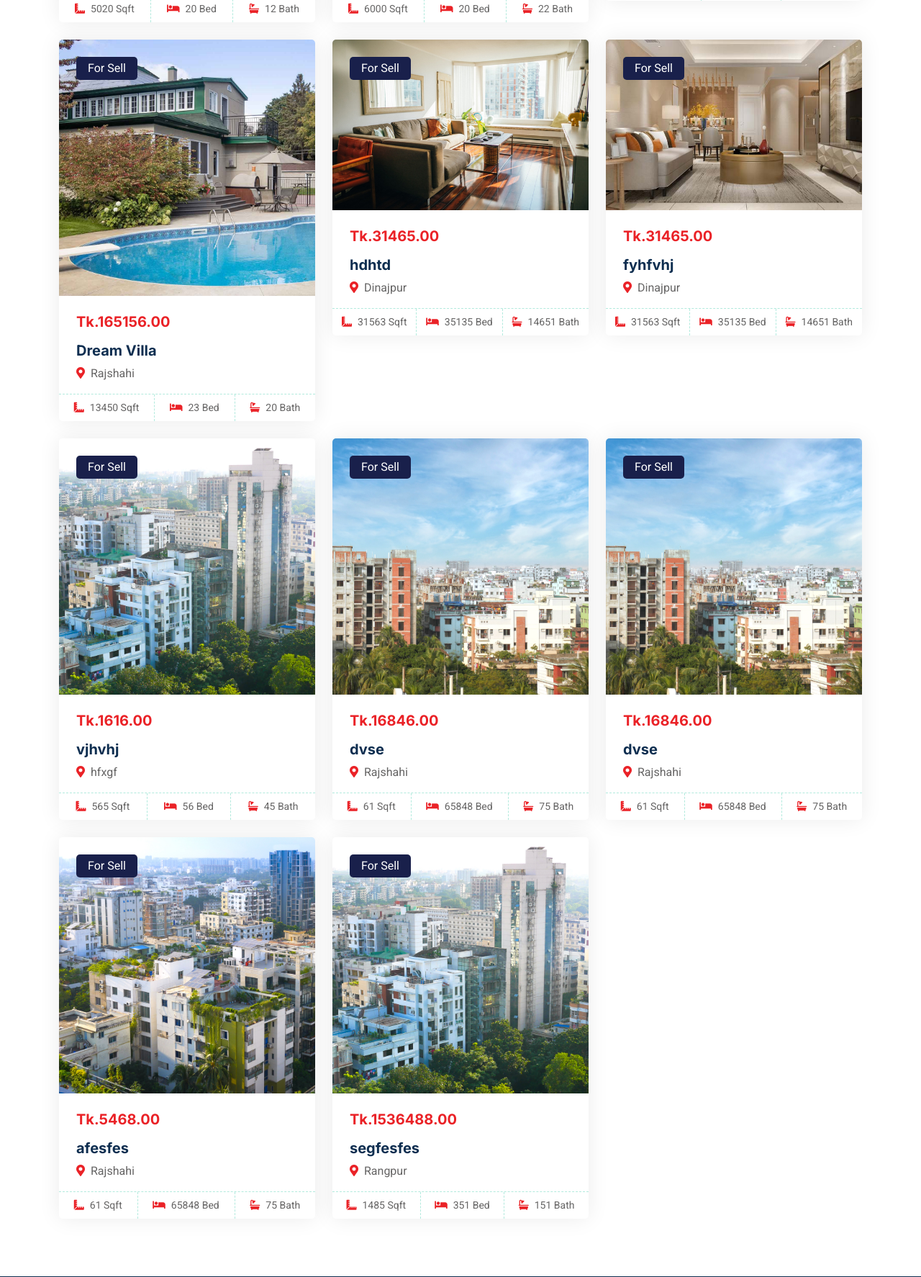
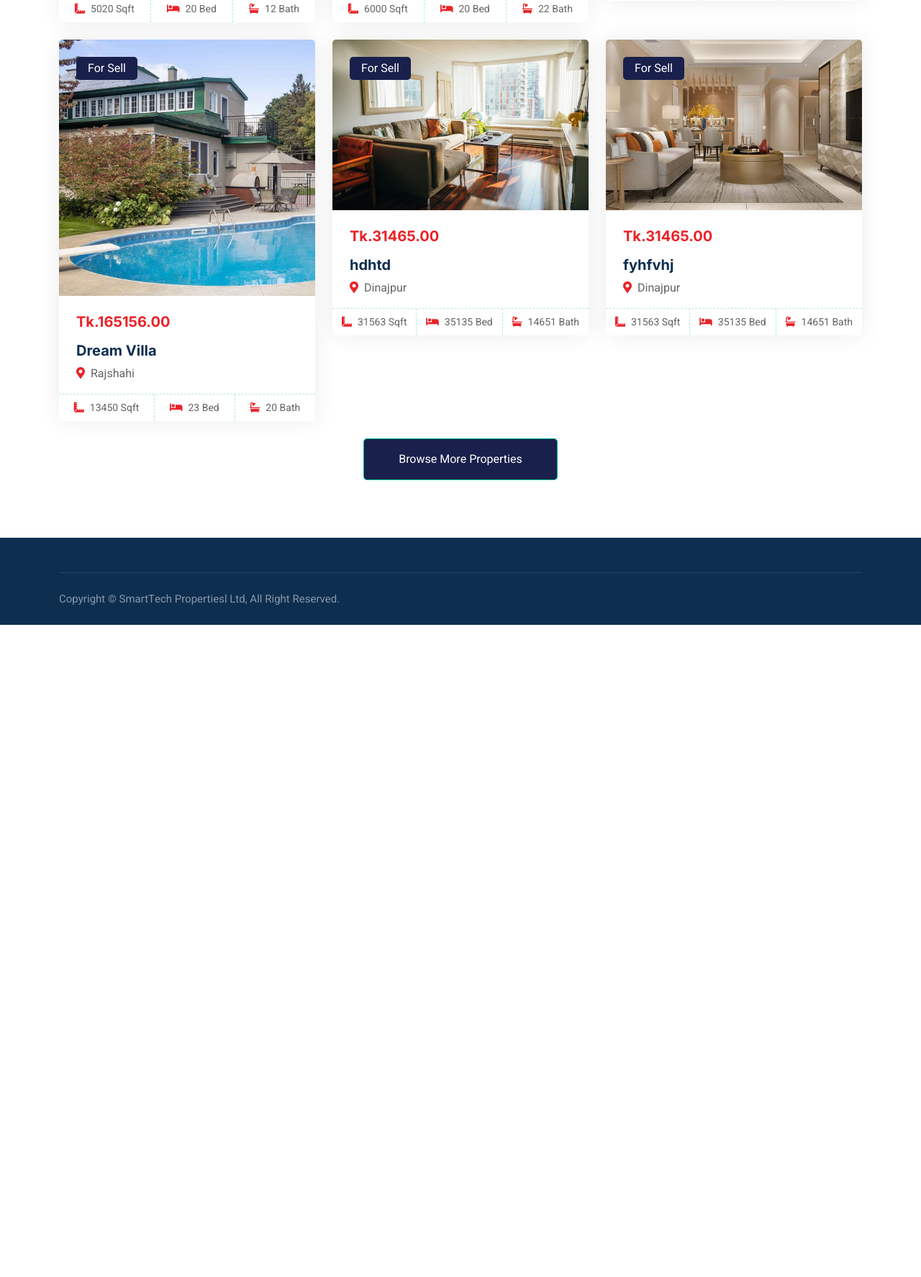
Before and after one commit to NihalSWE/Realstate_Website-SPL-, a Django app: page /property/ in a window 1280 px wide. Shown: the part 1076-2850 px from the top of the page at 72% size. After the commit the page ends 1944 px from the top, so only its background shows below. Run offline with Django 4.2, Linux system fonts and the light colour scheme; data comes from the database, SQL or seed files in the repository; both versions use the stored data as it was after the commit; some libraries are stand-ins or nearby versions.

Commit message:
Displaying properties at home page and property-list page  problem fix

```diff
--- a/properties/templates/properties/property-list.html
+++ b/properties/templates/properties/property-list.html
@@ -5,9 +5,6 @@ Property List
 
 {% block body %}
 {% load static %}
-
-
-
 
 <!-- Header Start -->
 <div class="container-fluid header bg-white p-0">
@@ -33,34 +30,40 @@ Property List
 </div>
 <!-- Header End -->
 
-
      <!-- Search Start -->
      <div class="container-fluid bg-primary mb-5 wow fadeIn" data-wow-delay="0.1s" style="padding: 35px;">
         <div class="container">
-        <form method="GET" action="{% url 'property' %}">
-            <div class="row align-items-center g-2">
+            <div class="row g-2">
+                <div class="col-md-10">
+                    <div class="row g-2">
                         <div class="col-md-4">
-                    <input type="text" name="keyword" class="form-control border-0 py-3" placeholder="Search Keyword" value="{{ keyword }}">
+                            <input type="text" class="form-control border-0 py-3" placeholder="Search Keyword">
                         </div>
-                <div class="col-md-3">
-                    <select name="property_type" class="form-select border-0 py-3">
-                        <option value="" {% if not property_type %}selected{% endif %}>Property Type</option>
-                        {% for key, value in PROPERTY_TYPES %}
-                        <option value="{{ key }}" {% if property_type == key %}selected{% endif %}>{{ value }}</option>
-                        {% endfor %}
+                        <div class="col-md-4">
+                            <select class="form-select border-0 py-3">
+                                <option selected>Property Type</option>
+                                <option value="1">Property Type 1</option>
+                                <option value="2">Property Type 2</option>
+                                <option value="3">Property Type 3</option>
                             </select>
                         </div>
-                <div class="col-md-3">
-                    <input type="text" name="location" class="form-control border-0 py-3" placeholder="Location" value="{{ location }}">
+                        <div class="col-md-4">
+                            <select class="form-select border-0 py-3">
+                                <option selected>Location</option>
+                                <option value="1">Location 1</option>
+                                <option value="2">Location 2</option>
+                                <option value="3">Location 3</option>
+                            </select>
+                        </div>
+                    </div>
                 </div>
                 <div class="col-md-2">
-                    <button type="submit" class="btn btn-dark border-0 w-100 py-3">Search</button>
+                    <button class="btn btn-dark border-0 w-100 py-3">Search</button>
                 </div>
             </div>
-        </form>
         </div>
     </div>
-<!-- Search End -->
+    <!--Search End -->
 
 <!-- Property List Start -->
 <div class="container-xxl py-5">
@@ -85,9 +88,8 @@ Property List
         </div>
         <div class="tab-content">
             <div id="tab-1" class="tab-pane fade show p-0 active">
-                <div class="row g-4">
-                    {% for property in properties %}
-                    {% if property.property_type == 'sell' %}
+                <div class="row g-4" id="property-list">
+                    {% for property in for_sell_properties %}
                     <div class="col-lg-4 col-md-6 wow fadeInUp" data-wow-delay="0.1s">
                         <div class="property-item rounded overflow-hidden">
                             <div class="position-relative overflow-hidden">
@@ -108,24 +110,20 @@ Property List
                             </div>
                         </div>
                     </div>
-                    {% endif %}
                     {% endfor %}
                 </div>
-            </div>
-            <div id="tab-2" class="tab-pane fade show p-0">
-                <div class="row g-4">
-                    {% for property in properties %}
-                    {% if property.property_type == 'sold' %}
-                    <div class="col-lg-4 col-md-6">
+                <div id="additional-properties" class="row g-4" style="display: none; margin-top: 20px;">
+                    {% for property in additional_sell_properties %}
+                    <div class="col-lg-4 col-md-6 wow fadeInUp" data-wow-delay="0.1s">
                         <div class="property-item rounded overflow-hidden">
                             <div class="position-relative overflow-hidden">
                                 <a href=""><img class="img-fluid" src="{{ property.image.url }}" alt=""></a>
                                 <div class="bg-primary rounded text-white position-absolute start-0 top-0 m-4 py-1 px-3">
-                                    Sold
+                                    For Sell
                                 </div>
                             </div>
                             <div class="p-4 pb-0">
-                                <h5 class="text-primary mb-3">${{ property.price }}</h5>
+                                <h5 class="text-primary mb-3">Tk.{{ property.price }}</h5>
                                 <a class="d-block h5 mb-2" href="">{{ property.title }}</a>
                                 <p><i class="fa fa-map-marker-alt text-primary me-2"></i>{{ property.location }}</p>
                             </div>
@@ -136,7 +134,37 @@ Property List
                             </div>
                         </div>
                     </div>
+                    {% endfor %}
+                </div>
+                {% if additional_sell_properties %}
+                <div class="col-12 text-center">
+                    <button id="browse-more-btn" class="btn btn-primary py-3 px-5 mt-4">Browse More Properties</button>
+                </div>
                 {% endif %}
+            </div>
+            <div id="tab-2" class="tab-pane fade show p-0">
+                <div class="row g-4">
+                    {% for property in sold_properties %}
+                    <div class="col-lg-4 col-md-6 wow fadeInUp" data-wow-delay="0.1s">
+                        <div class="property-item rounded overflow-hidden">
+                            <div class="position-relative overflow-hidden">
+                                <a href=""><img class="img-fluid" src="{{ property.image.url }}" alt=""></a>
+                                <div class="bg-primary rounded text-white position-absolute start-0 top-0 m-4 py-1 px-3">
+                                    Sold
+                                </div>
+                            </div>
+                            <div class="p-4 pb-0">
+                                <h5 class="text-primary mb-3">Tk.{{ property.price }}</h5>
+                                <a class="d-block h5 mb-2" href="">{{ property.title }}</a>
+                                <p><i class="fa fa-map-marker-alt text-primary me-2"></i>{{ property.location }}</p>
+                            </div>
+                            <div class="d-flex border-top">
+                                <small class="flex-fill text-center border-end py-2"><i class="fa fa-ruler-combined text-primary me-2"></i>{{ property.size_sqft }} Sqft</small>
+                                <small class="flex-fill text-center border-end py-2"><i class="fa fa-bed text-primary me-2"></i>{{ property.bedrooms }} Bed</small>
+                                <small class="flex-fill text-center py-2"><i class="fa fa-bath text-primary me-2"></i>{{ property.bathrooms }} Bath</small>
+                            </div>
+                        </div>
+                    </div>
                     {% endfor %}
                 </div>
             </div>
@@ -145,4 +173,12 @@ Property List
 </div>
 <!-- Property List End -->
 
+<script>
+document.getElementById('browse-more-btn').addEventListener('click', function() {
+    document.getElementById('additional-properties').style.display = 'flex';
+    this.style.display = 'none';
+});
+</script>
+
+
 {% endblock %}
--- a/properties/urls.py
+++ b/properties/urls.py
@@ -8,7 +8,7 @@ urlpatterns = [
     path('contact/', views.contact, name="contact"),  # Updated path with trailing slash
     path('property/', views.property, name="property"),  # Updated path with trailing slash
     path('propertyAgent/',views.propertyAgent,name="propertyAgent"),
-    path('property_search_result/', views.property_search_result, name="property_search_result"),  # Ensure correct URL mapping
+    # path('property/', views.property_list, name='property_list'),
 
 
 ]
--- a/properties/views.py
+++ b/properties/views.py
@@ -9,16 +9,28 @@ def home(request):
     properties = Property.objects.all()
     call_to_action = Home_CallToAction.objects.first()
     testimonials = Home_Testimonial.objects.all()
+
+    for_sell_properties = properties.filter(property_type='sell')[:6]
+    additional_sell_properties = properties.filter(property_type='sell')[6:]
+    sold_properties = properties.filter(property_type='sold')[:6]
+
     context = {
         'header': header,
         'header_images': header_images,
-        'properties': properties,
+        'for_sell_properties': for_sell_properties,
+        'additional_sell_properties': additional_sell_properties,
+        'sold_properties': sold_properties,
         'call_to_action': call_to_action,
         'testimonials': testimonials,
+    }
+    return render(request, 'properties/home.html', context)
 
-    }
-    # Your home view logic here
-    return render(request, 'properties/home.html', context)
+
+
+
+
+
+
 
 def about(request):
     header_image = AboutUs_HeaderImage.objects.first()
@@ -35,40 +47,52 @@ def about(request):
 def property(request):
     properties = Property.objects.all()
     header_image = PropertyHeaderImage.objects.first()  # Assuming you have only one header image
+    for_sell_properties = properties.filter(property_type='sell')[:6]
+    additional_sell_properties = properties.filter(property_type='sell')[6:]
+    sold_properties = properties.filter(property_type='sold')[:6]
     context = {
         'properties': properties,
         'header_image': header_image,
+        'for_sell_properties': for_sell_properties,
+        'additional_sell_properties': additional_sell_properties,
+        'sold_properties': sold_properties,
     }
     return render(request, 'properties/property-list.html', context)
 
-from django.db.models import Q
 
-def property_search_result(request):
-    keyword = request.GET.get('keyword')
-    property_type = request.GET.get('property_type')
-    location = request.GET.get('location')
 
-    # Filter properties based on search criteria
-    properties = Property.objects.all()
+# # for seracarh-bar
+# -------------------
 
-    if keyword:
-        properties = properties.filter(title__icontains=keyword)
+# def property_list(request):
+#     properties = Property.objects.all()
 
-    if property_type:
-        properties = properties.filter(property_type=property_type)
+#     keyword = request.GET.get('keyword', '').strip()
+#     property_type = request.GET.get('property_type', '').strip()
+#     location = request.GET.get('location', '').strip()
 
-    if location:
-        properties = properties.filter(location__icontains=location)
+#     print(f"Initial QuerySet: {properties}")  # Debug: Initial QuerySet
 
-    context = {
-        'properties': properties,  # Pass filtered properties to the template
-        'keyword': keyword,
-        'property_type': property_type,
-        'location': location,
-    }
+#     if keyword:
+#         properties = properties.filter(title__icontains=keyword)
+#         print(f"Filtered by keyword '{keyword}': {properties}")  # Debug: After keyword filter
 
-    return render(request, 'properties/property_search_results.html', context)
+#     if property_type:
+#         properties = properties.filter(property_type=property_type)
+#         print(f"Filtered by property_type '{property_type}': {properties}")  # Debug: After property_type filter
 
+#     if location:
+#         properties = properties.filter(location__icontains=location)
+#         print(f"Filtered by location '{location}': {properties}")  # Debug: After location filter
+
+#     context = {
+#         'properties': properties,
+#         'keyword': keyword,
+#         'property_type': property_type,
+#         'location': location,
+#     }
+#     print(f"Context: {context}")  # Debug: Final context before rendering
+#     return render(request, 'properties/property-list.html', context)
 
 def propertyAgent(request):
     header_image = PropertyAgent_HeaderImage.objects.first()
```
Also changed, not shown: properties/templates/properties/home.html (+70 -27 lines), properties/templates/properties/property_search_results.html (+13 -2 lines), db.sqlite3, media/contact_images/header.jpg (added), media/property_images/about_RT85eoo.jpg (added), media/property_images/carousel-1.jpg (added), media/property_images/carousel-1_MEdMkF7.jpg (added), media/property_images/carousel-2.jpg (added), media/property_images/carousel-3.jpg (added), media/property_images/carousel-3_QXFALG4.jpg (added), media/property_images/property-2.jpg (added), media/property_images/property-4.jpg (added). Lines whose indentation alone changed are shown as unchanged.
